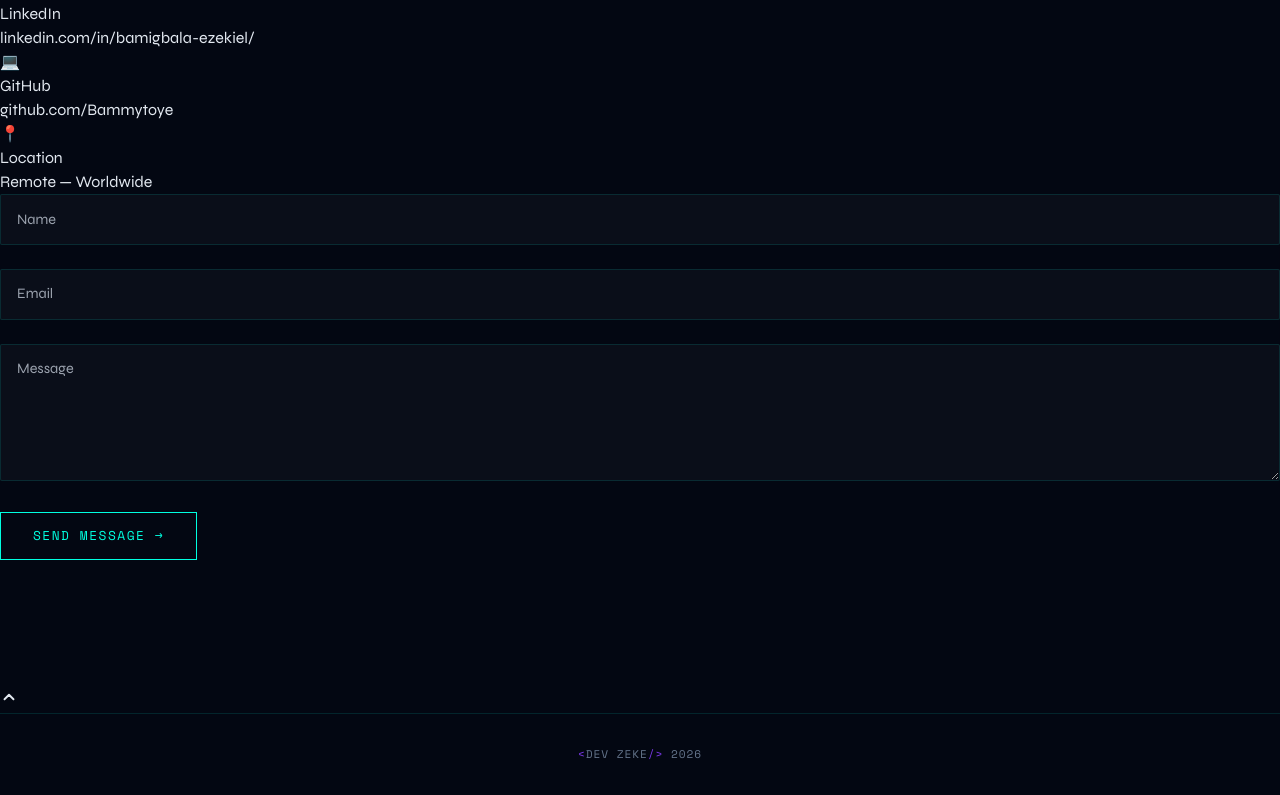
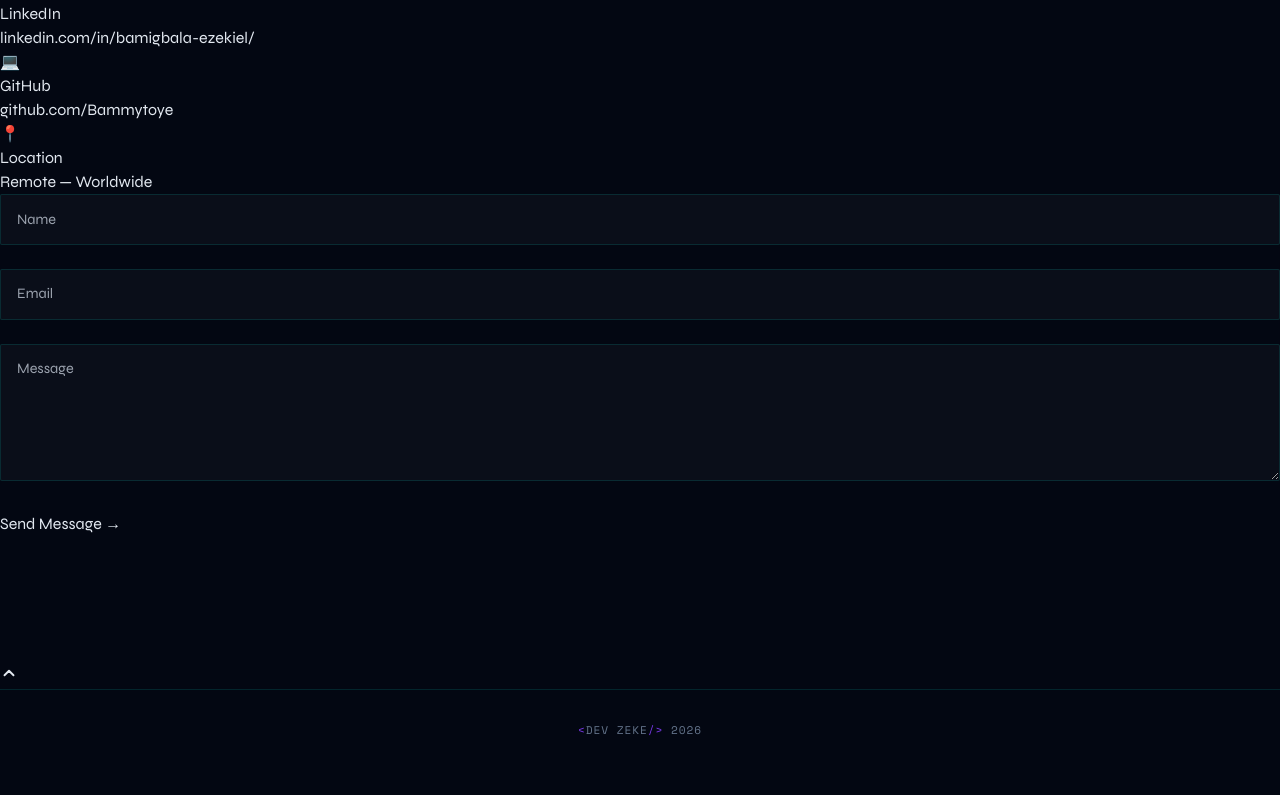
Before and after one commit to Bammytoye/Portfolios-, a React (Vite) app: page / in a window 1280 px wide. Shown: the part 7642-8437 px from the top of the page. After the commit the page ends 8412 px from the top, so only its background shows below. Built offline with nearby package versions, Linux system fonts and the light colour scheme.

Commit message:
'skills'

```diff
--- a/src/components/Contact.tsx
+++ b/src/components/Contact.tsx
@@ -199,7 +199,7 @@ const Contact: React.FC = () => {
 
                             <br /><br />
 
-                            <button type="submit" className="btn-primary" disabled={loading}>
+                            <button type="submit" className="text-white hover:text-green-400 py-3 px-2 border bg-transparent hover:bg-transparent hover:border-green-400" disabled={loading}>
                                 {loading ? 'Sending...' : 'Send Message →'}
                             </button>
                         </form>
```
